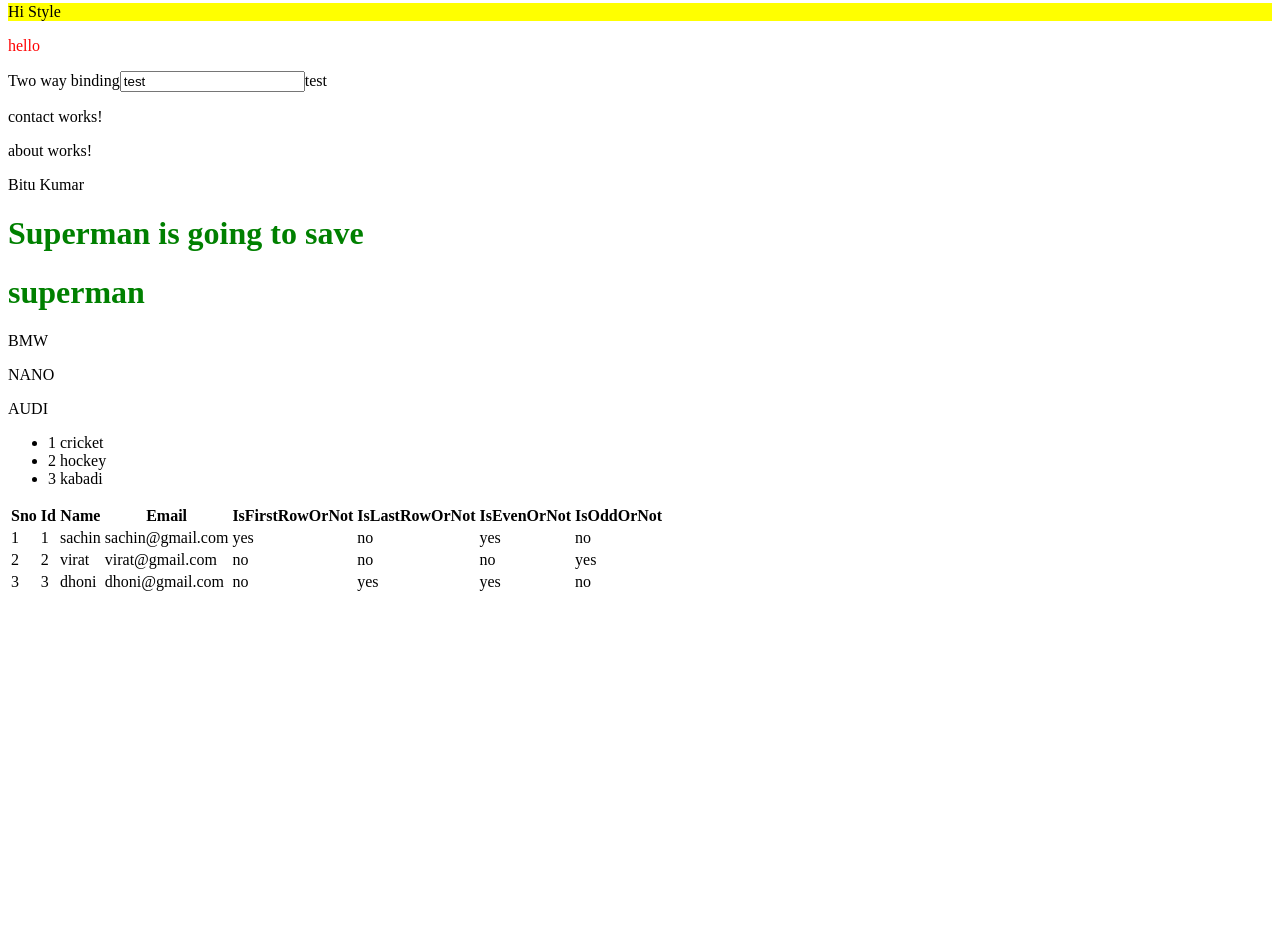
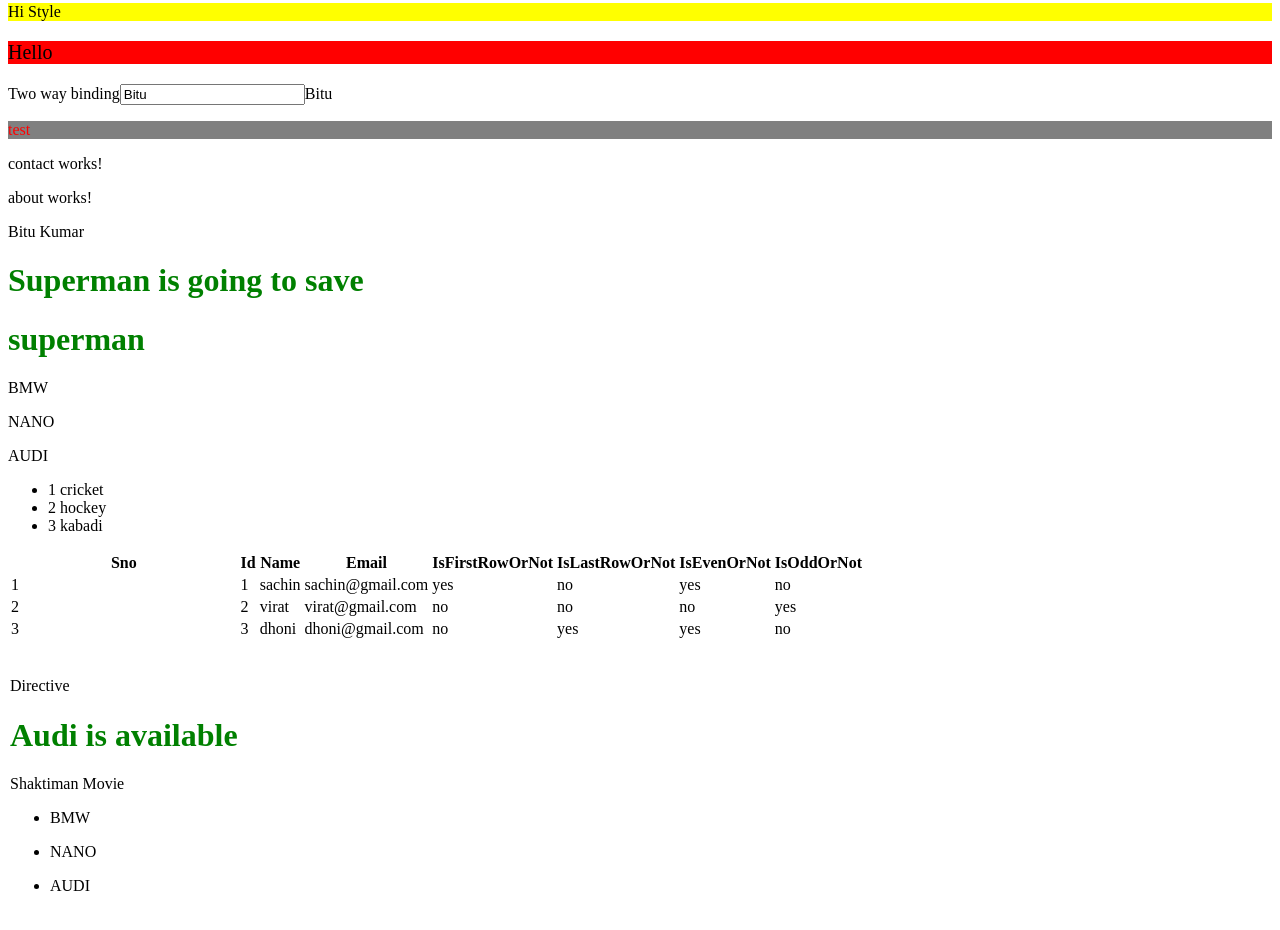
Before and after one commit to bitu-007/myFirstApp, an Angular app: page / in a window 1280 px wide. Shown: the part 400-1330 px from the top of the page. Before the commit the page ends 1002 px from the top, so only its background shows below. Built offline with nearby package versions, Linux system fonts and the light colour scheme.

Commit message:
committed Directives Code

```diff
--- a/src/app/app.html
+++ b/src/app/app.html
@@ -1,72 +1,67 @@
 <h1>{{ title }}</h1>
-<br>
+<br />
 
 <button (mouseenter)="getResult(10)">click me</button>
 <button (click)="getEventValue($event)">click me</button>
 <input type="text" (change)="getEventValue($event)" value="test" />
 
-
-<br>
+<br />
 <span>Property Binding</span>
-<input type="text" value="{{hero}}" />
+<input type="text" value="{{ hero }}" />
 <input type="text" [value]="hero" />
 
 <!-- <img height="100px" src="https://www.searchenginejournal.com/wp-content/uploads/2019/04/the-seo-guide-to-angular.png" alt="not available" /> -->
 <img height="100px" [src]="srcUrl" alt="not available" />
 
-
 <span>Attribute Binding</span>
-<input type="text" [attr.x-name]="hero"/>
-<br>
+<input type="text" [attr.x-name]="hero" />
+<br />
 <span>Class Binding</span>
 
-<p class="first" [class]="firstsize" [class]="firstbackcolorcss">I am free today</p>
+<p class="first" [class]="firstsize" [class]="firstbackcolorcss">
+  I am free today
+</p>
 <p [class]="firstCssArr">great css Arr</p>
 
 <p [class]="firstCssObj">Testing Class Css</p>
 
 <p [style]="firstStyle">Hi Style</p>
 
-<p [style.color]="secondStyle">hello</p>
-
+<p [style.background-color]="secondStyle" [style.font-size]="fontsizeStyle">Hello</p>
 
 <span>Two way binding</span>
 
-<input type="text" [(ngModel)]="UserName" />{{UserName}}
+<input type="text" [(ngModel)]="UserName" />{{ UserName }}
 
+<p style="color: red; background-color: gray">test</p>
 
 <app-contact></app-contact>
 
 <app-about></app-about>
 
-
 @if (hero=="superman"){
 <h1>Superman is going to save</h1>
-}
-@else if(hero=="heman") {
+} @else if(hero=="heman") {
 <h1>Heman is going to save</h1>
-}
-@else {
+} @else {
 <h1>No one will save u</h1>
-}
-@switch (hero) { @case ('superman') {
+} @switch (hero) { @case ('superman') {
 <h1>superman</h1>
-}
-@case ('heman') {
+} @case ('heman') {
 <h1>heman</h1>
-}
-@default {
+} @default {
 <h1>others</h1>
  }
 }
 
 @for (car of cars; track car) {
-   <p>{{car}}</p>
+<p>{{ car }}</p>
 }
 <ul>
   @for (sport of sports; track $index) {
-<li>{{sport.id}}
-{{sport.name}}
+  <li>
+    {{ sport.id }}
+    {{ sport.name }}
   </li>
   }
 </ul>
@@ -87,15 +82,58 @@
   <tbody>
     @for (contact of contacts; track contact.id ; let i=$index,first=$first,last=$last,even=$even,odd=$odd) {
     <tr>
-            <td>{{i+1}}</td>
-            <td>{{contact.id}}</td>
-            <td>{{contact.name}}</td>
-            <td>{{contact.email}}</td>
-            <td>{{first?'yes':'no'}}</td>
-            <td>{{last?'yes':'no'}}</td>
-            <td>{{even?'yes':'no'}}</td>
-            <td>{{odd?'yes':'no'}}</td>
+      <td>{{ i + 1 }}</td>
+      <td>{{ contact.id }}</td>
+      <td>{{ contact.name }}</td>
+      <td>{{ contact.email }}</td>
+      <td>{{ first ? "yes" : "no" }}</td>
+      <td>{{ last ? "yes" : "no" }}</td>
+      <td>{{ even ? "yes" : "no" }}</td>
+      <td>{{ odd ? "yes" : "no" }}</td>
     </tr>
     }
   </tbody>
+
+  <br>
+  <br>
+  <span>Directive</span>
+
+  <p *ngIf="isCarAvailable then ifblock ;else elseblock"></p>
+
+  <ng-template #ifblock>
+   <h1>Audi is available</h1>
+  </ng-template>
+
+  <ng-template #elseblock>
+  <h1>Nano is available</h1>
+  </ng-template>
+
+
+<!-- Switch Variable:- -->
+
+  <div [ngSwitch]="SwitchVar">
+   <div *ngSwitchCase="'I'">Iron Man Movie</div>
+   <div *ngSwitchCase="'T'">Thor Movie</div>
+   <div *ngSwitchCase="'S'">Spider Man Movie</div>
+   <div *ngSwitchDefault="">Shaktiman Movie</div>
+  </div>
+
+
+  <div *ngFor="let car of cars;">
+  <ul>
+   <li>{{car}}</li>
+  </ul>
+  </div>
+
+  <br>
+
+  <!-- <div *ngFor="let sport of sports; track sport.id ; let i=$first">
+  <ul>
+   <li>{{sport.id}}</li>
+   <li>{{sport.name}}</li>
+   <li>{{i}}</li>
+
+  </ul>
+  </div> -->
+
 </table>
--- a/src/app/app.ts
+++ b/src/app/app.ts
@@ -4,6 +4,7 @@ import { Contact } from './contact/contact';
 import { About } from './about/about';
 import { first } from 'rxjs';
 import { FormsModule } from '@angular/forms';
+import { CommonModule } from '@angular/common';
 
 
 interface IContact
@@ -15,7 +16,7 @@ interface IContact
 
 @Component({
   selector: 'app-root',
-  imports: [RouterOutlet, Contact, About,FormsModule],
+  imports: [RouterOutlet, Contact, About,FormsModule,CommonModule],
   templateUrl: './app.html',
   styleUrl: './app.css',
 })
@@ -41,9 +42,11 @@ export class App {
   firstStyle = { "color": "black", "background-color": "yellow" };
 
   secondStyle = this.hastrue ? "red" : "green";
+  fontsizeStyle = "20px";
 
 
-  UserName = "test";
+
+  UserName = "Bitu";
 
 
 
@@ -84,4 +87,9 @@ export class App {
     email: 'dhoni@gmail.com'
   },
   ]
+
+
+  isCarAvailable = true;
+
+  SwitchVar = "K";
 }
```
Lines whose indentation alone changed are shown as unchanged.
